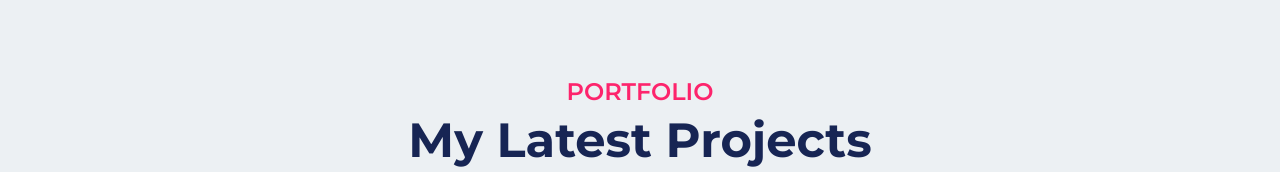
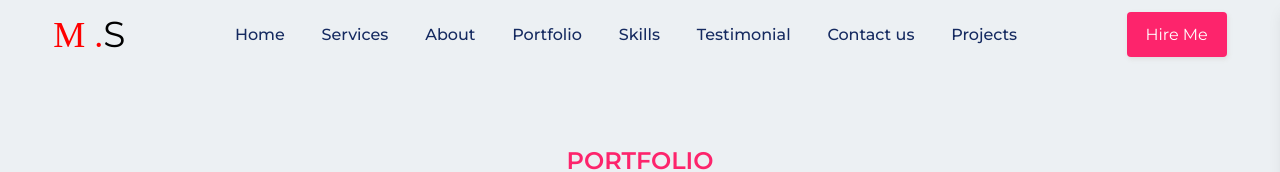
Before and after one commit to shoaib187/shoaib-portfolio, a React (Create React App) app in the folder client/: page /templates in a window 1280 px wide. Shown: the top 172 px of the page. Built offline with nearby package versions, Linux system fonts and the light colour scheme.

Commit message:
fix header

```diff
--- a/client/src/Templates.js
+++ b/client/src/Templates.js
@@ -43,6 +43,7 @@ export default function Templates() {
   ]);
   return (
     <div>
+      <Header />
       <section id="portfolio" class="flex flex-col items-center justify-center">
         {/* top_bar */}
         <div class="top_bar flex-col min-h-60 flex items-center justify-center">
--- a/client/src/custom/Header.js
+++ b/client/src/custom/Header.js
@@ -52,7 +52,9 @@ export default function Header() {
                   size={18}
                   className={`mr-2 ${isDesktop ? "hidden" : "block"}`}
                 />
-                <a href="#home">Home</a>
+                <Link to={"/home"}>
+                  <a href="#home">Home</a>
+                </Link>
               </li>
               <li className="flex items-center">
                 <MdOutlineBuild
@@ -143,7 +145,9 @@ export default function Header() {
         <ul className="flex flex-col p-4 space-y-4">
           <li className="flex items-center">
             <MdOutlineHome size={18} className="mr-2" />
-            <a href="#home">Home</a>
+            <Link to={"/home"}>
+              <a href="#home">Home</a>
+            </Link>
           </li>
           <li className="flex items-center">
             <MdOutlineBuild size={18} className="mr-2" />
```
